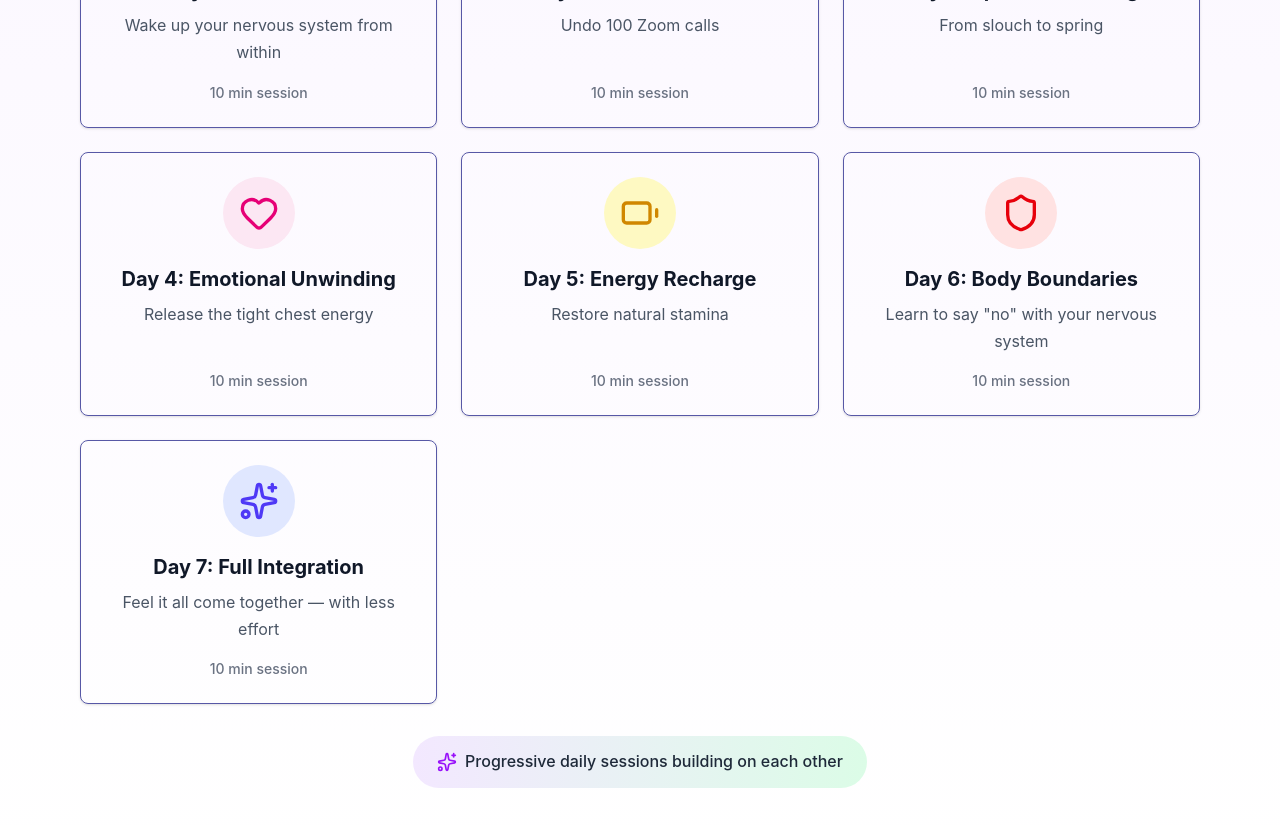
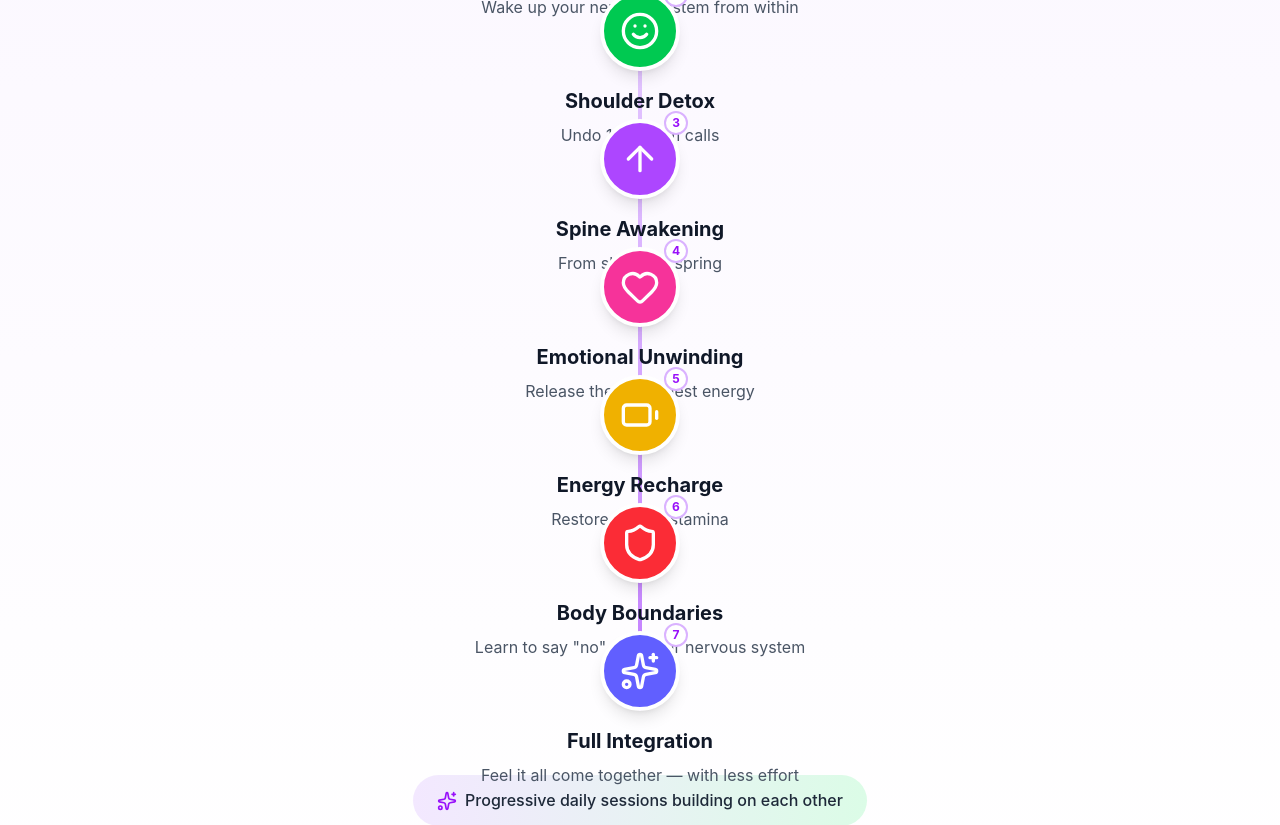
Before and after one commit to ankit0318/lifemoves, a Next.js app: page / in a window 1280 px wide. Shown: the part 2480-3305 px from the top of the page. Built offline with nearby package versions, Linux system fonts and the light colour scheme.

Commit message:
Convert day cards to vertical timeline

```diff
--- a/src/components/Somatic/ChallengeOverview.tsx
+++ b/src/components/Somatic/ChallengeOverview.tsx
@@ -1,7 +1,5 @@
-
 import React from 'react';
 import { motion } from 'framer-motion';
-import { Card, CardContent } from '@/components/ui/card';
 import {
   Zap,
   Smile,
@@ -19,55 +17,55 @@ export default function ChallengeOverview() {
       title: "Breath Reset",
       description: "Wake up your nervous system from within",
       icon: Zap,
-      color: "bg-blue-100 text-blue-600"
+      color: "bg-blue-500 text-white"
     },
     {
       day: 2,
       title: "Shoulder Detox",
       description: "Undo 100 Zoom calls",
       icon: Smile,
-      color: "bg-green-100 text-green-600"
+      color: "bg-green-500 text-white"
     },
     {
       day: 3,
       title: "Spine Awakening",
       description: "From slouch to spring",
       icon: ArrowUp,
-      color: "bg-purple-100 text-purple-600"
+      color: "bg-purple-500 text-white"
     },
     {
       day: 4,
       title: "Emotional Unwinding",
       description: "Release the tight chest energy",
       icon: Heart,
-      color: "bg-pink-100 text-pink-600"
+      color: "bg-pink-500 text-white"
     },
     {
       day: 5,
       title: "Energy Recharge",
       description: "Restore natural stamina",
       icon: Battery,
-      color: "bg-yellow-100 text-yellow-600"
+      color: "bg-yellow-500 text-white"
     },
     {
       day: 6,
       title: "Body Boundaries",
       description: "Learn to say \"no\" with your nervous system",
       icon: Shield,
-      color: "bg-red-100 text-red-600"
+      color: "bg-red-500 text-white"
     },
     {
       day: 7,
       title: "Full Integration",
       description: "Feel it all come together — with less effort",
       icon: Sparkles,
-      color: "bg-indigo-100 text-indigo-600"
+      color: "bg-indigo-500 text-white"
     }
   ];
 
   return (
     <section className="py-20 bg-gradient-to-b from-purple-50 to-white">
-      <div className="max-w-6xl mx-auto px-4">
+      <div className="max-w-4xl mx-auto px-4">
         <motion.div
           initial={{ opacity: 0, y: 30 }}
           whileInView={{ opacity: 1, y: 0 }}
@@ -88,31 +86,40 @@ export default function ChallengeOverview() {
           </div>
         </motion.div>
 
-        <div className="grid md:grid-cols-2 lg:grid-cols-3 gap-6 mb-8">
+        {/* Vertical Timeline */}
+        <div className="relative max-w-2xl mx-auto">
+          {/* Vertical Line */}
+          <div className="absolute left-1/2 transform -translate-x-1/2 w-1 bg-gradient-to-b from-purple-200 via-purple-300 to-purple-400 h-full rounded-full"></div>
+
           {challengeDays.map((day, index) => (
             <motion.div
               key={day.day}
-              initial={{ opacity: 0, y: 20 }}
-              whileInView={{ opacity: 1, y: 0 }}
+              initial={{ opacity: 0, x: index % 2 === 0 ? -50 : 50 }}
+              whileInView={{ opacity: 1, x: 0 }}
               transition={{ duration: 0.6, delay: index * 0.1 }}
               viewport={{ once: true }}
-              className="group"
-              whileHover={{ scale: 1.05, y: -5 }}
+              className="relative flex items-center justify-center mb-12 last:mb-0"
             >
-              <Card className="h-full hover:shadow-xl transition-all duration-300">
-                <CardContent className="p-6 flex flex-col items-center text-center h-full">
-                  <div className={`p-4 rounded-full ${day.color} mb-4`}>
-                    <day.icon className="w-10 h-10" />
-                  </div>
-                  <h3 className="text-xl font-bold text-gray-900 mb-2">
-                    Day {day.day}: {day.title}
-                  </h3>
-                  <p className="text-gray-600 flex-grow">
-                    {day.description}
-                  </p>
-                  <div className="mt-4 text-sm text-gray-500 font-medium">10 min session</div>
-                </CardContent>
-              </Card>
+              {/* Icon Circle */}
+              <div className="relative z-10">
+                <div className={`w-16 h-16 md:w-20 md:h-20 rounded-full ${day.color} flex items-center justify-center shadow-lg border-4 border-white`}>
+                  <day.icon className="w-8 h-8 md:w-10 md:h-10" />
+                </div>
+                {/* Day Number Badge */}
+                <div className="absolute -top-2 -right-2 w-6 h-6 bg-white border-2 border-purple-300 rounded-full flex items-center justify-center">
+                  <span className="text-xs font-bold text-purple-600">{day.day}</span>
+                </div>
+              </div>
+
+              {/* Content */}
+              <div className="absolute left-1/2 transform -translate-x-1/2 top-20 md:top-24 text-center max-w-xs md:max-w-sm">
+                <h3 className="text-lg md:text-xl font-bold text-gray-900 mb-2">
+                  {day.title}
+                </h3>
+                <p className="text-sm md:text-base text-gray-600">
+                  {day.description}
+                </p>
+              </div>
             </motion.div>
           ))}
         </div>
@@ -122,7 +129,7 @@ export default function ChallengeOverview() {
           whileInView={{ opacity: 1, y: 0 }}
           transition={{ duration: 0.8, delay: 0.4 }}
           viewport={{ once: true }}
-          className="text-center"
+          className="text-center mt-16"
         >
           <div className="inline-flex items-center gap-2 bg-gradient-to-r from-purple-100 to-green-100 px-6 py-3 rounded-full">
             <Sparkles className="w-5 h-5 text-purple-600" />
```
